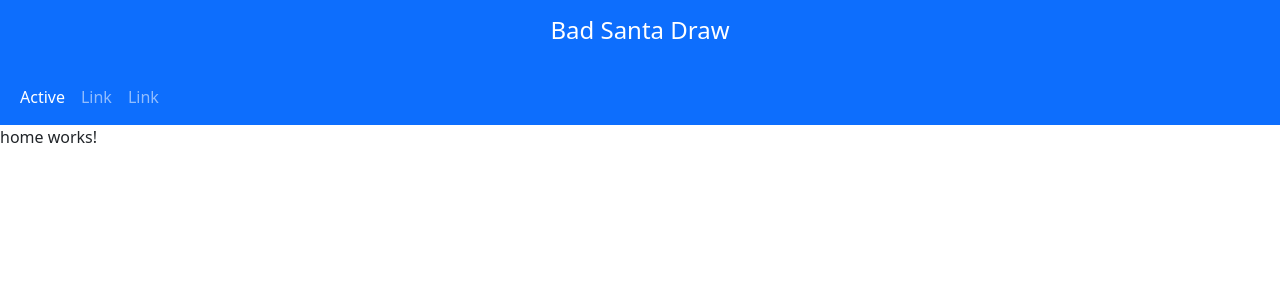
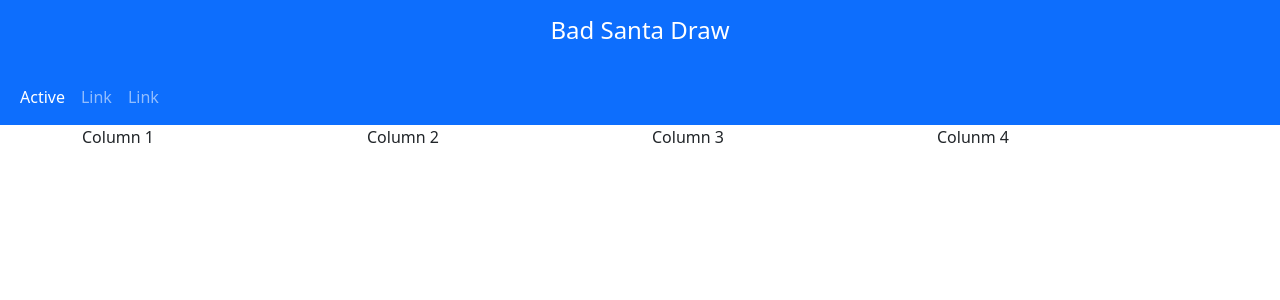
Before and after one commit to DavidAustinMackenzie/BadSantaNG, an Angular app: page / in a window 1280 px wide. Shown: the top 300 px of the page. Built offline with nearby package versions, Linux system fonts and the light colour scheme.

Commit message:
added home page columns

```diff
--- a/src/app/home/home.component.html
+++ b/src/app/home/home.component.html
@@ -1 +1,16 @@
-<p>home works!</p>
+<div class="container">
+    <div class="row">
+        <div class="col-sm">
+          Column 1
+        </div>
+        <div class="col-sm">
+          Column 2
+        </div>
+        <div class="col-sm">
+          Column 3
+        </div>
+        <div class="col-sm">
+          Colunm 4
+        </div>
+    </div>
+</div>
```
